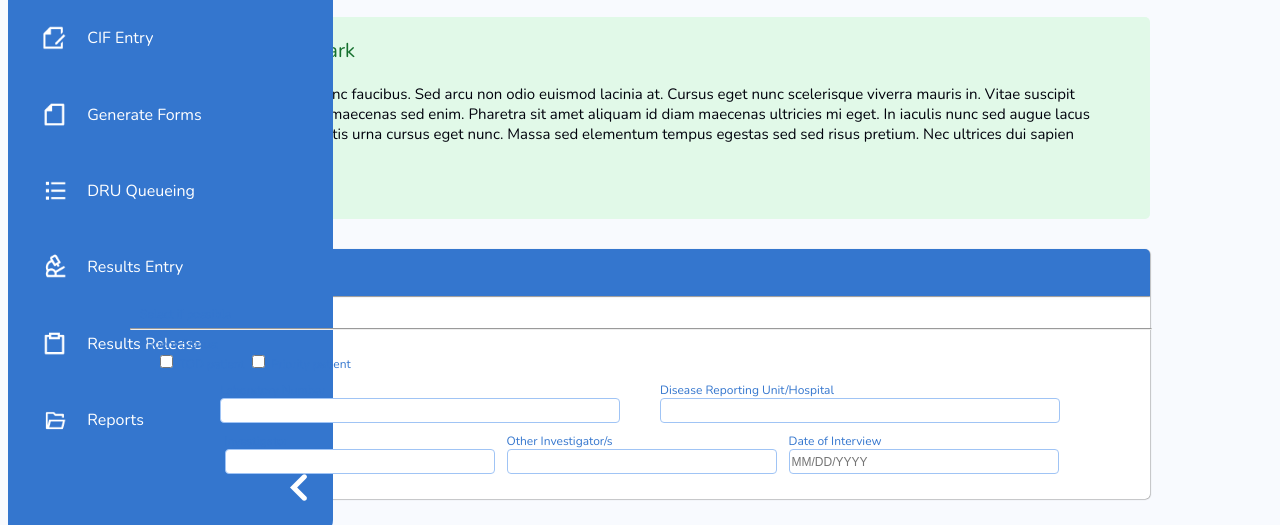
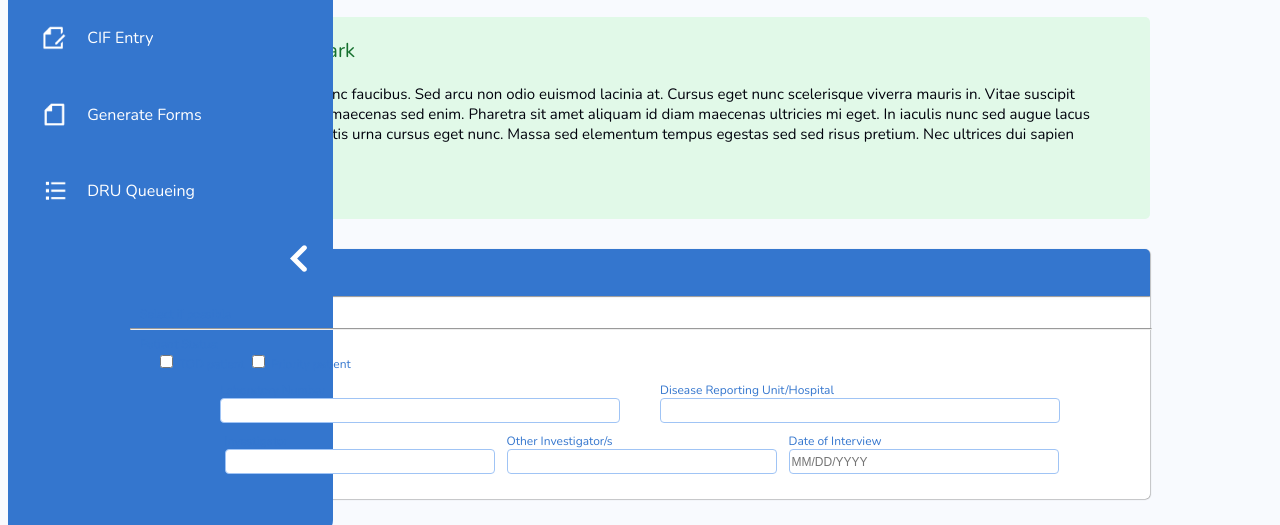
Before and after one commit to Mdcarigaba/CMSC-128.1-Information-System, a website: page test-1-master/public/cif.html in a window 1280 px wide. Shown: the part 273-798 px from the top of the page. Drawn offline with nearby package versions, Linux system fonts and the light colour scheme.

Commit message:
removed unimplemented navbar modules

```diff
--- a/test-1-master/public/cif.html
+++ b/test-1-master/public/cif.html
@@ -45,18 +45,6 @@
                 <a class="nav-item" href="#">
                     <img class="nav-icon" src="img/queue-icon.png" alt="queue-icon">
                     <p class="nav-component-toggle">DRU Queueing</p>
-                </a>
-                <a class="nav-item" href="#">
-                    <img class="nav-icon" src="img/results-icon.png" alt="results-icon">
-                    <p class="nav-component-toggle">Results Entry</p>
-                </a>
-                <a class="nav-item" href="#">
-                    <img class="nav-icon" src="img/release-icon.png" alt="release-icon">
-                    <p class="nav-component-toggle">Results Release</p>
-                </a>
-                <a class="nav-item" href="#">
-                    <img class="nav-icon" src="img/report-icon.png" alt="report-icon">
-                    <p class="nav-component-toggle">Reports</p>
                 </a>
                 <div class="btn-collapse">
                     <img src="img/btn-arrow-left.png" id="close-nav" alt="arrow-left">
```
